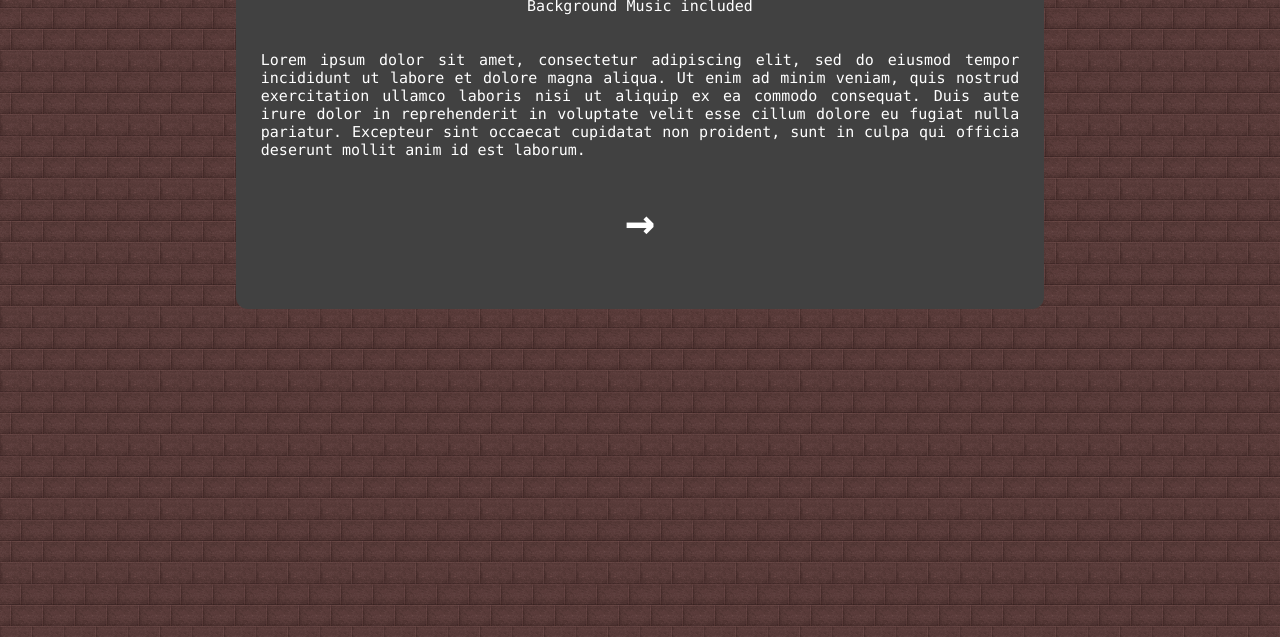
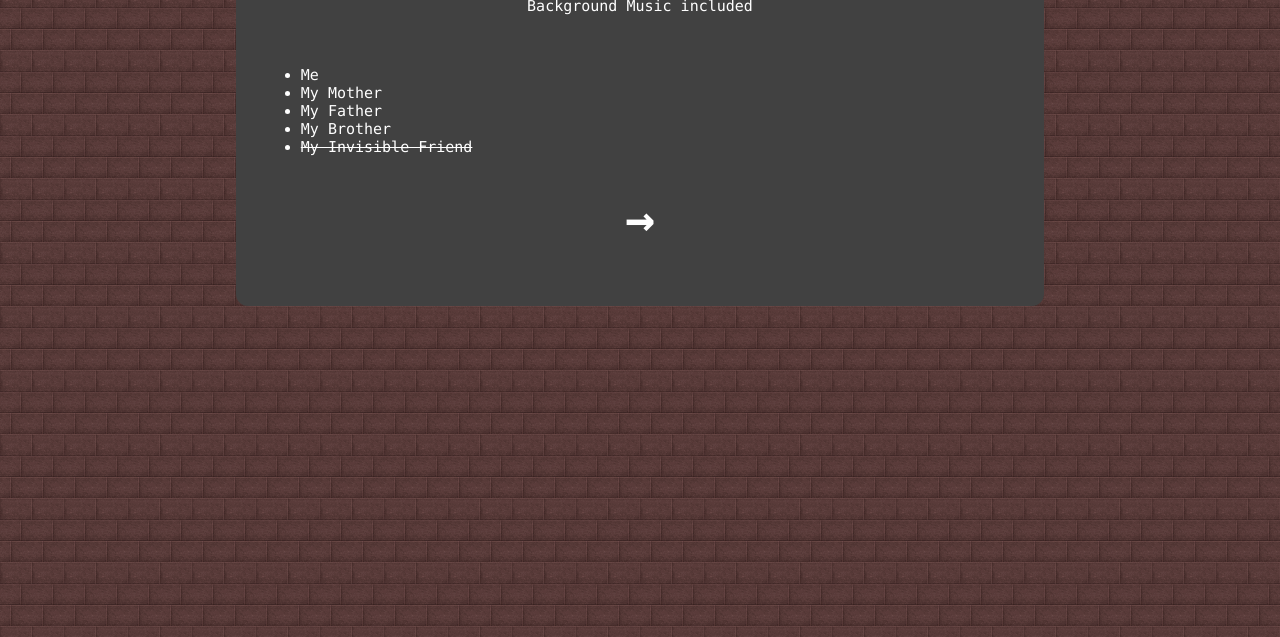
Before and after one commit to TsundereSenpai/My-school-works, a plain HTML site: page index.html in a window 1280 px wide. Shown: the part 163-800 px from the top of the page. Drawn offline with Linux system fonts and the light colour scheme.

Commit message:
Update index.html

```diff
--- a/index.html
+++ b/index.html
@@ -23,8 +23,15 @@
                 <div align="center">Background Music included</div>
                 <div align="justify">
                 <br><br>
-                Lorem ipsum dolor sit amet, consectetur adipiscing elit, sed do eiusmod tempor incididunt ut labore et dolore magna aliqua. Ut enim ad minim veniam, quis nostrud exercitation ullamco laboris nisi ut aliquip ex ea commodo consequat. Duis aute irure dolor in reprehenderit in voluptate velit esse cillum dolore eu fugiat nulla pariatur. Excepteur sint occaecat cupidatat non proident, sunt in culpa qui officia deserunt mollit anim id est laborum.
-        <div align="center"><a href="https://tsunderesenpai.github.io/My-school-works/Childs/FC" style="text-decoration: none;"><h1 style="font-size: 50px">&rarr;</h1></a></div>
+                <ul>
+                    <li>Me</li>
+                    <li>My Mother</li>
+                    <li>My Father</li>
+                    <li>My Brother</li>
+                    <li><del>My Invisible Friend</del></li>
+
+                </ul>
+                <div align="center"><a href="https://tsunderesenpai.github.io/My-school-works/Childs/FC" style="text-decoration: none;"><h1 style="font-size: 50px">&rarr;</h1></a></div>
         </span>
             </span>
             </div>
```
